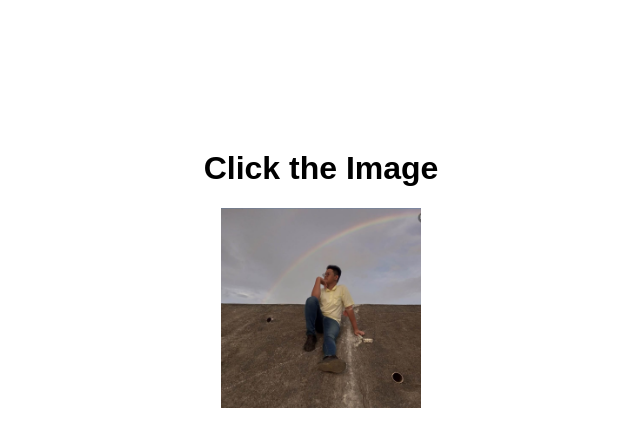
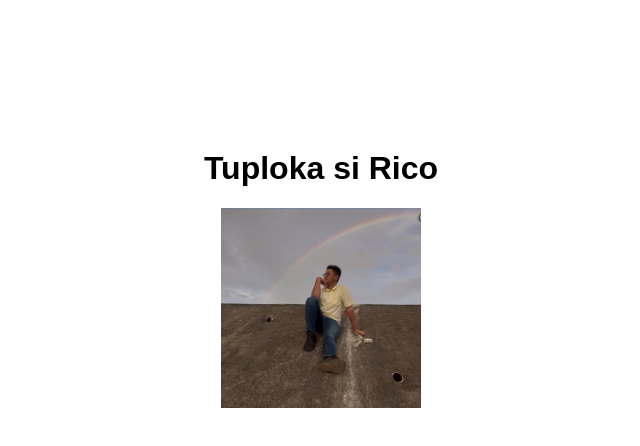
Before and after one commit to TradsKraken/image, a plain HTML site: page index.htm in a window 1280 px wide. Shown: the whole page, without its empty margins (319-959 px from the left). Drawn offline with Linux system fonts and the light colour scheme.

Commit message:
Update index.htm

```diff
--- a/index.htm
+++ b/index.htm
@@ -1,7 +1,7 @@
 <!DOCTYPE html>
 <html>
 <head>
-  <title>Click Image Message</title>
+  <title>RICO</title>
   <style>
     body {
       font-family: Arial, sans-serif;
@@ -35,7 +35,7 @@
   </script>
 </head>
 <body>
-  <h1>Click the Image</h1>
+  <h1>Tuploka si Rico</h1>
   <img src="rico.png" alt="Clickable Image" onclick="showMessage()">
   <p id="message" class="message">Ka gwapo gyud oi!</p>
 </body>
```
